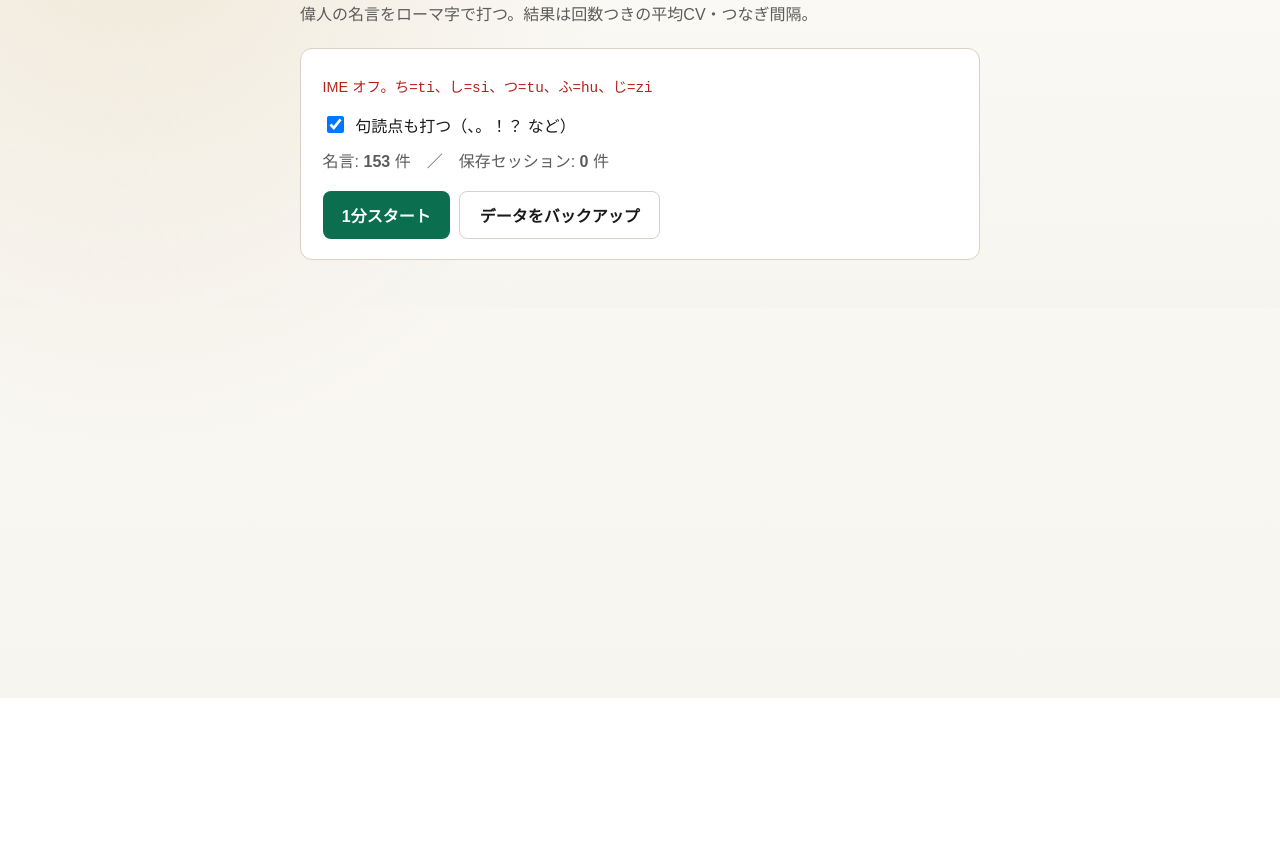
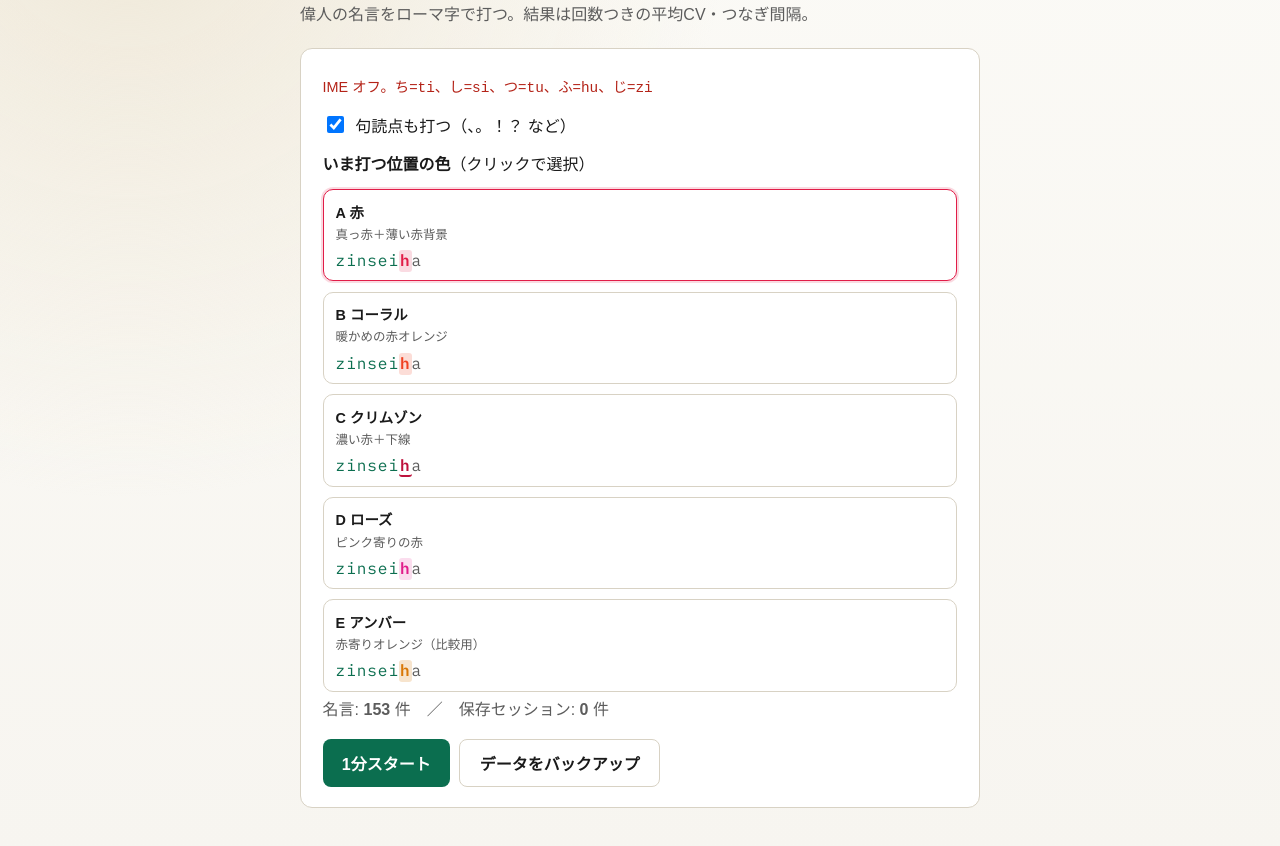
Before and after one commit to kanta0410/typing_game, a website built with Vite: page index.html in a window 1280 px wide. Both pictures are taken after a click on the label "句読点も打つ（、。！？ など）". Shown: the part 102-948 px from the top of the page. Before the commit the page ends 800 px from the top, so only its background shows below. Built offline with nearby package versions, Linux system fonts and the light colour scheme; a web font is replaced by a local one.

Commit message:
feat: red caret themes with 5 selectable patterns

```diff
--- a/src/engine/settings.ts
+++ b/src/engine/settings.ts
@@ -1,12 +1,29 @@
 const KEY = "typing_game_settings_v1";
+
+export type CaretTheme = "red" | "coral" | "crimson" | "rose" | "amber";
 
 export type GameSettings = {
   /** true なら 、。！？ なども打つ */
   typePunctuation: boolean;
+  /** いま打つ位置の色パターン */
+  caretTheme: CaretTheme;
 };
+
+export const CARET_THEMES: {
+  id: CaretTheme;
+  label: string;
+  blurb: string;
+}[] = [
+  { id: "red", label: "A 赤", blurb: "真っ赤＋薄い赤背景" },
+  { id: "coral", label: "B コーラル", blurb: "暖かめの赤オレンジ" },
+  { id: "crimson", label: "C クリムゾン", blurb: "濃い赤＋下線" },
+  { id: "rose", label: "D ローズ", blurb: "ピンク寄りの赤" },
+  { id: "amber", label: "E アンバー", blurb: "赤寄りオレンジ（比較用）" },
+];
 
 const DEFAULTS: GameSettings = {
   typePunctuation: false,
+  caretTheme: "red",
 };
 
 export function loadSettings(): GameSettings {
@@ -14,11 +31,15 @@ export function loadSettings(): GameSettings {
     const raw = localStorage.getItem(KEY);
     if (!raw) return { ...DEFAULTS };
     const parsed = JSON.parse(raw) as Partial<GameSettings>;
+    const theme = CARET_THEMES.some((t) => t.id === parsed.caretTheme)
+      ? (parsed.caretTheme as CaretTheme)
+      : DEFAULTS.caretTheme;
     return {
       typePunctuation:
         typeof parsed.typePunctuation === "boolean"
           ? parsed.typePunctuation
           : DEFAULTS.typePunctuation,
+      caretTheme: theme,
     };
   } catch {
     return { ...DEFAULTS };
@@ -27,4 +48,9 @@ export function loadSettings(): GameSettings {
 
 export function saveSettings(next: GameSettings): void {
   localStorage.setItem(KEY, JSON.stringify(next));
+  applyCaretTheme(next.caretTheme);
 }
+
+export function applyCaretTheme(theme: CaretTheme): void {
+  document.documentElement.dataset.caret = theme;
+}
--- a/src/main.ts
+++ b/src/main.ts
@@ -1,9 +1,12 @@
 import "./styles.css";
+import { applyCaretTheme, loadSettings } from "./engine/settings";
 import type { SessionStats } from "./engine/stats";
 import { appendSession } from "./engine/storage";
 import { renderHome } from "./ui/home";
 import { renderPlay } from "./ui/play";
 import { renderResult } from "./ui/result";
+
+applyCaretTheme(loadSettings().caretTheme);
 
 const appEl = document.querySelector<HTMLElement>("#app");
 if (!appEl) {
--- a/src/styles.css
+++ b/src/styles.css
@@ -8,6 +8,40 @@
   --panel: #ffffff;
   --mono: "IBM Plex Mono", "Consolas", "Courier New", monospace;
   --sans: "IBM Plex Sans JP", "Hiragino Sans", "Yu Gothic UI", sans-serif;
+  /* いま打つ位置（デフォルト: 赤） */
+  --caret: #e11d48;
+  --caret-bg: rgba(225, 29, 72, 0.16);
+  --caret-underline: transparent;
+}
+
+html[data-caret="red"] {
+  --caret: #e11d48;
+  --caret-bg: rgba(225, 29, 72, 0.16);
+  --caret-underline: transparent;
+}
+
+html[data-caret="coral"] {
+  --caret: #f04323;
+  --caret-bg: rgba(240, 67, 35, 0.18);
+  --caret-underline: transparent;
+}
+
+html[data-caret="crimson"] {
+  --caret: #be123c;
+  --caret-bg: transparent;
+  --caret-underline: #be123c;
+}
+
+html[data-caret="rose"] {
+  --caret: #e11d8a;
+  --caret-bg: rgba(225, 29, 138, 0.15);
+  --caret-underline: transparent;
+}
+
+html[data-caret="amber"] {
+  --caret: #d97706;
+  --caret-bg: rgba(217, 119, 6, 0.2);
+  --caret-underline: transparent;
 }
 
 * {
@@ -162,11 +196,63 @@ p {
   line-height: 1.6;
 }
 
+.quote-text .caret,
+.furigana .caret,
 .romaji .caret {
-  color: var(--ink);
-  background: rgba(11, 110, 79, 0.18);
+  color: var(--caret);
+  background: var(--caret-bg);
+  border-bottom: 2px solid var(--caret-underline);
   border-radius: 3px;
   padding: 0 1px;
+  font-weight: 700;
+}
+
+.theme-grid {
+  display: grid;
+  gap: 0.65rem;
+  margin: 0.75rem 0 0.25rem;
+}
+
+.theme-card {
+  border: 1px solid var(--line);
+  border-radius: 10px;
+  padding: 0.65rem 0.75rem;
+  cursor: pointer;
+  text-align: left;
+  background: #fff;
+  font: inherit;
+  color: inherit;
+}
+
+.theme-card[aria-checked="true"] {
+  border-color: var(--caret);
+  box-shadow: 0 0 0 2px var(--caret-bg);
+}
+
+.theme-card .theme-label {
+  font-weight: 700;
+  font-size: 0.9rem;
+  margin-bottom: 0.2rem;
+}
+
+.theme-card .theme-blurb {
+  font-size: 0.78rem;
+  color: var(--muted);
+  margin-bottom: 0.45rem;
+}
+
+.theme-preview {
+  font-family: var(--mono);
+  font-size: 1rem;
+  letter-spacing: 0.06em;
+}
+
+.theme-preview .done {
+  color: var(--accent);
+}
+
+.theme-preview .rest {
+  color: var(--muted);
 }
 
 .romaji {
--- a/src/ui/home.ts
+++ b/src/ui/home.ts
@@ -1,13 +1,32 @@
 import { ALL_QUOTES } from "../data/quotes";
-import { loadSettings, saveSettings } from "../engine/settings";
+import {
+  applyCaretTheme,
+  CARET_THEMES,
+  loadSettings,
+  saveSettings,
+  type CaretTheme,
+} from "../engine/settings";
 import { downloadSessionsBackup, sessionCount } from "../engine/storage";
+
+const PREVIEW_COLORS: Record<
+  CaretTheme,
+  { c: string; bg: string; u: string }
+> = {
+  red: { c: "#e11d48", bg: "rgba(225,29,72,0.16)", u: "transparent" },
+  coral: { c: "#f04323", bg: "rgba(240,67,35,0.18)", u: "transparent" },
+  crimson: { c: "#be123c", bg: "transparent", u: "#be123c" },
+  rose: { c: "#e11d8a", bg: "rgba(225,29,138,0.15)", u: "transparent" },
+  amber: { c: "#d97706", bg: "rgba(217,119,6,0.2)", u: "transparent" },
+};
 
 export function renderHome(
   root: HTMLElement,
   onStart: () => void,
 ): void {
   const n = sessionCount();
-  const settings = loadSettings();
+  let settings = loadSettings();
+  applyCaretTheme(settings.caretTheme);
+
   root.innerHTML = `
     <div class="brand">Hiragana Timing Lab</div>
     <h1>名言タイピング</h1>
@@ -18,6 +37,10 @@ export function renderHome(
         <input type="checkbox" id="punct-toggle" ${settings.typePunctuation ? "checked" : ""} />
         句読点も打つ（、。！？ など）
       </label>
+
+      <p style="margin-top:1rem;color:var(--ink)"><strong>いま打つ位置の色</strong>（クリックで選択）</p>
+      <div class="theme-grid" id="theme-grid" role="radiogroup"></div>
+
       <p>名言: <strong>${ALL_QUOTES.length}</strong> 件　／　保存セッション: <strong>${n}</strong> 件</p>
       <div class="btn-row">
         <button class="btn" id="start-btn" type="button">1分スタート</button>
@@ -26,9 +49,46 @@ export function renderHome(
     </div>
   `;
 
+  const grid = root.querySelector("#theme-grid")!;
+  for (const t of CARET_THEMES) {
+    const btn = document.createElement("button");
+    btn.type = "button";
+    btn.className = "theme-card";
+    btn.setAttribute("role", "radio");
+    btn.setAttribute(
+      "aria-checked",
+      t.id === settings.caretTheme ? "true" : "false",
+    );
+    btn.innerHTML = `
+      <div class="theme-label">${t.label}</div>
+      <div class="theme-blurb">${t.blurb}</div>
+      <div class="theme-preview">
+        <span class="done">zinsei</span><span class="caret">h</span><span class="rest">a</span>
+      </div>
+    `;
+    const caretEl = btn.querySelector(".caret") as HTMLElement;
+    const col = PREVIEW_COLORS[t.id];
+    caretEl.style.color = col.c;
+    caretEl.style.background = col.bg;
+    caretEl.style.borderBottom = `2px solid ${col.u}`;
+    caretEl.style.fontWeight = "700";
+    caretEl.style.borderRadius = "3px";
+    caretEl.style.padding = "0 1px";
+
+    btn.addEventListener("click", () => {
+      settings = { ...settings, caretTheme: t.id };
+      saveSettings(settings);
+      for (const el of grid.querySelectorAll(".theme-card")) {
+        el.setAttribute("aria-checked", el === btn ? "true" : "false");
+      }
+    });
+    grid.appendChild(btn);
+  }
+
   root.querySelector("#punct-toggle")?.addEventListener("change", (e) => {
     const checked = (e.target as HTMLInputElement).checked;
-    saveSettings({ typePunctuation: checked });
+    settings = { ...settings, typePunctuation: checked };
+    saveSettings(settings);
   });
   root.querySelector("#start-btn")?.addEventListener("click", onStart);
   root.querySelector("#backup-btn")?.addEventListener("click", () => {
```
